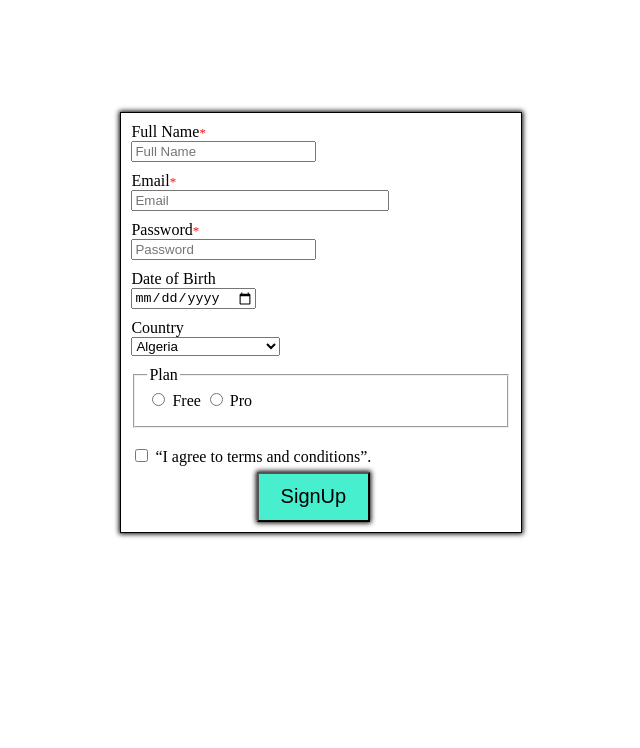
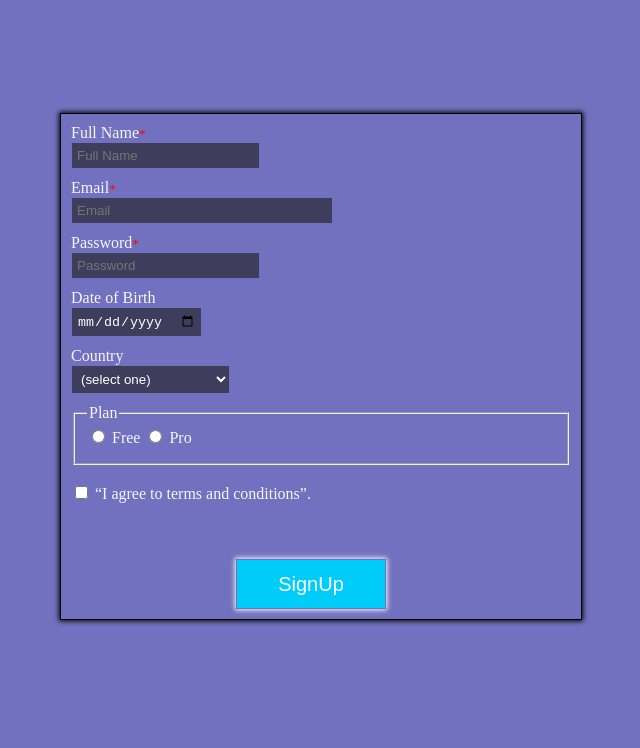
Before and after one commit to TareqAli-CS/SignUp-page, a plain HTML site: page signUp.html in a window 1280 px wide. Shown: the part 73-821 px from the top of the page, without its empty margins (319-959 px from the left). Before the commit the page ends 800 px from the top, so only its background shows below. Drawn offline with Linux system fonts and the light colour scheme.

Commit message:
edit(signUp-page): edit the design)

```diff
--- a/signUp.html
+++ b/signUp.html
@@ -5,15 +5,22 @@
     <meta charset="UTF-8">
     <title>SignUp</title>
     <style>
+        body {
+            width: 100%;
+            height: 100vh;
+            margin: 0;
+            background-color: #7171BF;
+            color: #f5f6f7;
+        }
+
         header {
             text-align: center;
             margin-bottom: 10%;
         }
 
-        #box {
-            width: 30%;
-            margin-left: auto;
-            margin-right: auto;
+        form {
+            margin: 0 auto;
+            max-width: 500px;
             border: 1px solid black;
             padding: 10px;
             box-shadow: 0 0 5px 1px black;
@@ -22,6 +29,11 @@
         input,
         select {
             margin-bottom: 10px;
+            background-color: #3E3E5C;
+            color: white;
+            border: 1px solid #7171bf;
+
+            padding: 5px;
         }
 
         #email {
@@ -34,14 +46,15 @@
 
         }
 
-        #signup-btn {
+        input[type="submit"] {
             font-size: 20px;
             width: 30%;
             height: 50px;
             margin: auto;
             margin-left: 33%;
-            background-color: rgb(72, 239, 206);
-            box-shadow: 0 0 5px 1px black;
+            margin-top: 50px;
+            background-color: #00CCF9;
+            box-shadow: 0 0 5px 1px #FFFFFF;
 
         }
     </style>
@@ -54,7 +67,7 @@
     <main>
 
         <section>
-            <div id="box">
+
             <form action="https://formspree.io/f/mrgdzlkw" method="POST">
                 <label for="name">Full Name</label><span class="required">*</span>
                 <br>
@@ -73,12 +86,13 @@
                 <br>
                 <label for="DOB">Date of Birth</label>
                 <br>
-                    <input type="date" name="date" id="DOB" placeholder="Date of Birth" >
+                <input type="date" name="date" id="DOB" placeholder="Date of Birth">
 
                 <br>
                 <label for="country">Country</label>
                 <br>
-                    <select id="country" name="country" placeholder="none">
+                <select id="country" name="country">
+                    <option value="">(select one)</option>
                     <option value="Algeria">Algeria</option>
                     <option value="Bahrain">Bahrain</option>
                     <option value="Comoros-Islands">Comoros Islands</option>
@@ -101,6 +115,7 @@
                     <option value="Tunisia">Tunisia</option>
                     <option value="United-Arab-Emirates">United Arab Emirates</option>
                     <option value="Yemen">Yemen</option>
+                    <option value="Other">Other</option>
                 </select>
 
                 <br>
@@ -113,11 +128,12 @@
 
                 <br>
 
-                    <label for="agree" a><input type="checkbox" id="agree" required> “I agree to terms and conditions”.</label>
+                <label for="agree" a><input type="checkbox" id="agree" required> “I agree to terms and
+                    conditions”.</label>
                 <br>
-                    <input type="submit" value="SignUp" id="signup-btn">
+                <input type="submit" value="SignUp">
             </form>
-            </div>
+
         </section>
     </main>
 
```
Lines whose indentation alone changed are shown as unchanged.
